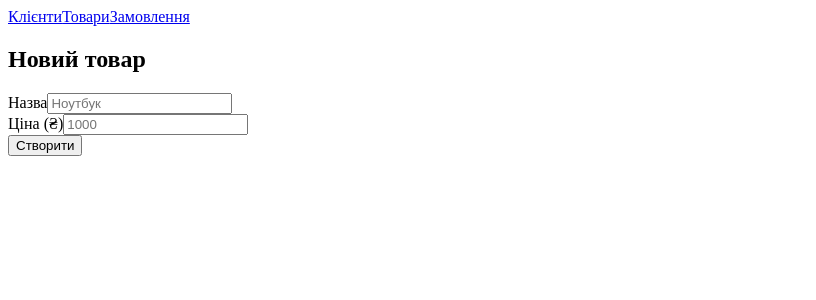
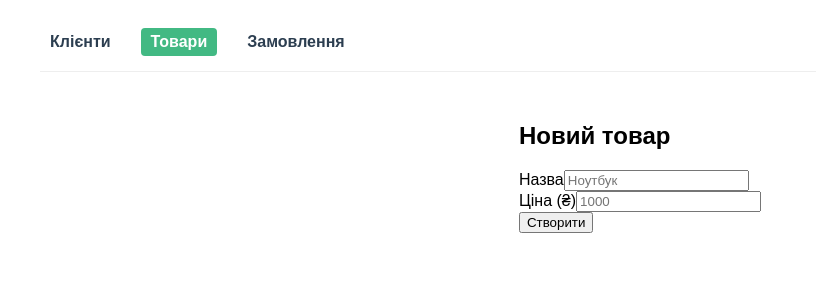
Before and after one commit to DrBopoH/ERP-K2-test, a Vue app in the folder source/frontend/: page /products in a window 1280 px wide. Shown: the top 300 px of the page, without its empty margins (0-816 px from the left). Built offline with nearby package versions, Linux system fonts and the light colour scheme; no server answers; the HTML template or start-up script is replaced by a standard one.

Commit message:
intents, and simple css

```diff
--- a/source/frontend/src/App.vue
+++ b/source/frontend/src/App.vue
@@ -1,5 +1,5 @@
 <script setup lang="ts">
-import { RouterLink, RouterView } from 'vue-router'
+	import { RouterLink, RouterView } from 'vue-router'
 </script>
 
 <template>
@@ -18,4 +18,36 @@ import { RouterLink, RouterView } from 'vue-router'
 	</div>
 </template>
 
-<style scoped></style>
+<style scoped>
+	.app-layout {
+		max-width: 1200px;
+		margin: 0 auto;
+		padding: 20px;
+		font-family: sans-serif;
+	}
+	.app-header {
+		border-bottom: 1px solid #eee;
+		padding-bottom: 15px;
+		margin-bottom: 30px;
+	}
+	.nav-menu {
+		display: flex;
+		gap: 20px;
+	}
+	.nav-link {
+		text-decoration: none;
+		color: #2c3e50;
+		font-weight: bold;
+		padding: 5px 10px;
+		border-radius: 4px;
+	}
+	.nav-link.router-link-exact-active {
+		background-color: #42b983;
+		color: white;
+	}
+	.app-content {
+		display: flex;
+		flex-direction: column;
+		gap: 20px;
+	}
+</style>
--- a/source/frontend/src/pages/ClientsPage.vue
+++ b/source/frontend/src/pages/ClientsPage.vue
@@ -1,9 +1,9 @@
 <script setup lang="ts">
-import ClientForm from '@/components/ClientForm.vue'
+	import ClientForm from '@/components/ClientForm.vue'
 
-function handleClientCreated() {
-	console.log('Клієнт успішно створений!')
-}
+	function handleClientCreated() {
+		console.log('Клієнт успішно створений!')
+	}
 </script>
 
 <template>
@@ -12,4 +12,10 @@ function handleClientCreated() {
 	</div>
 </template>
 
-<style scoped></style>
+<style scoped>
+	.page-container {
+		display: flex;
+		justify-content: center;
+		width: 100%;
+	}
+</style>
--- a/source/frontend/src/pages/OrdersPage.vue
+++ b/source/frontend/src/pages/OrdersPage.vue
@@ -1,10 +1,10 @@
 <script setup lang="ts">
-import OrderForm from '@/components/OrderForm.vue'
-import OrderList from '@/components/OrderList.vue'
+	import OrderForm from '@/components/OrderForm.vue'
+	import OrderList from '@/components/OrderList.vue'
 
-function handleOrderCreated() {
-	console.log('Замовлення створено!')
-}
+	function handleOrderCreated() {
+		console.log('Замовлення створено!')
+	}
 </script>
 
 <template>
@@ -18,4 +18,17 @@ function handleOrderCreated() {
 	</div>
 </template>
 
-<style scoped></style>
+<style scoped>
+	.orders-page {
+		display: grid;
+		grid-template-columns: 1fr 1fr;
+		gap: 30px;
+		align-items: start;
+	}
+
+	@media (max-width: 768px) {
+		.orders-page {
+			grid-template-columns: 1fr;
+		}
+	}
+</style>
--- a/source/frontend/src/pages/ProductsPage.vue
+++ b/source/frontend/src/pages/ProductsPage.vue
@@ -1,9 +1,9 @@
 <script setup lang="ts">
-import ProductForm from '@/components/ProductForm.vue'
+	import ProductForm from '@/components/ProductForm.vue'
 
-function handleProductCreated() {
-	console.log('Товар успішно створений!')
-}
+	function handleProductCreated() {
+		console.log('Товар успішно створений!')
+	}
 </script>
 
 <template>
@@ -12,4 +12,10 @@ function handleProductCreated() {
 	</div>
 </template>
 
-<style scoped></style>
+<style scoped>
+	.page-container {
+		display: flex;
+		justify-content: center;
+		width: 100%;
+	}
+</style>
```
Also changed, not shown: source/frontend/src/components/ui/AppAlert.vue (+4 -4 lines), source/frontend/src/components/ui/AppButton.vue (+4 -4 lines), source/frontend/src/components/ClientForm.vue (indentation only), source/frontend/src/components/OrderForm.vue (indentation only), source/frontend/src/components/OrderList.vue (indentation only), source/frontend/src/components/ProductForm.vue (indentation only), source/frontend/src/components/ui/AppInput.vue (indentation only).
